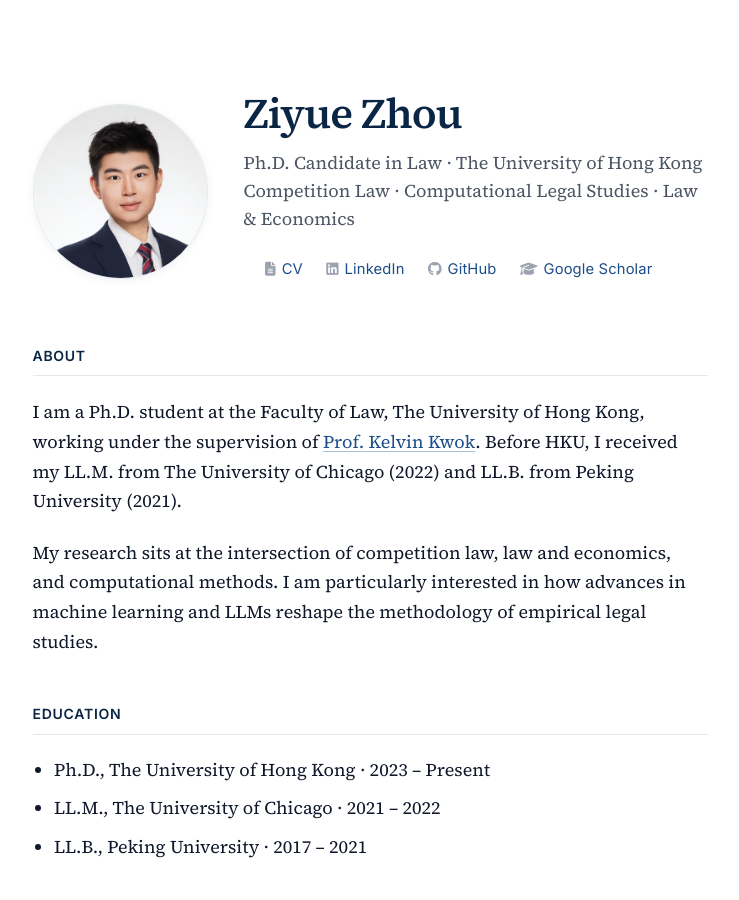
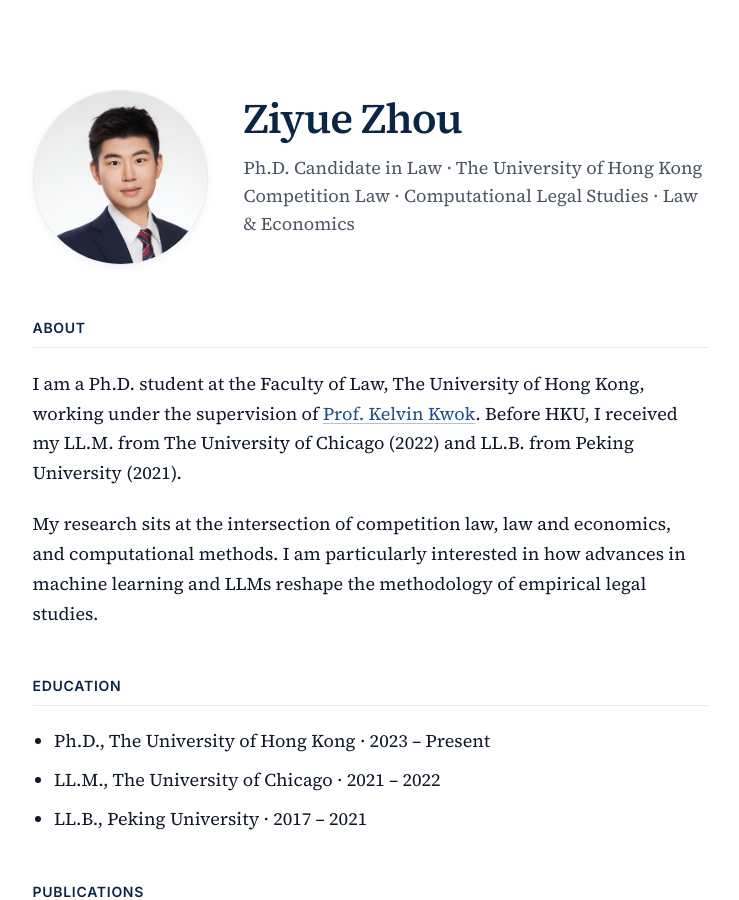
Before and after one commit to zhouziyue233/zhouziyue233.github.io, a Jekyll site: the page built from _pages/about.md, in a window 1280 px wide and 900 px high. Shown: the whole window, without its empty margins (270-1009 px from the left). Built offline with Jekyll 4.4.1, drawn with Linux system fonts in a browser that asks for light colours.

Commit message:
Update about.md

```diff
--- a/_pages/about.md
+++ b/_pages/about.md
@@ -13,12 +13,6 @@ permalink: /
       Ph.D. Candidate in Law · The University of Hong Kong<br>
       Competition Law · Computational Legal Studies · Law &amp; Economics
     </p>
-    <ul class="profile-hero__links">
-      <li><a href="{{ '/CV.pdf' | relative_url }}"><i class="fas fa-file-alt"></i> CV</a></li>
-      <li><a href="https://www.linkedin.com/in/ziyuezhou666"><i class="fab fa-linkedin"></i> LinkedIn</a></li>
-      <li><a href="https://github.com/zhouziyue233"><i class="fab fa-github"></i> GitHub</a></li>
-      <li><a href="https://scholar.google.com/citations?user=sW-MnRAAAAAJ&amp;hl=en"><i class="fas fa-graduation-cap"></i> Google Scholar</a></li>
-    </ul>
   </div>
 </section>
 
```
